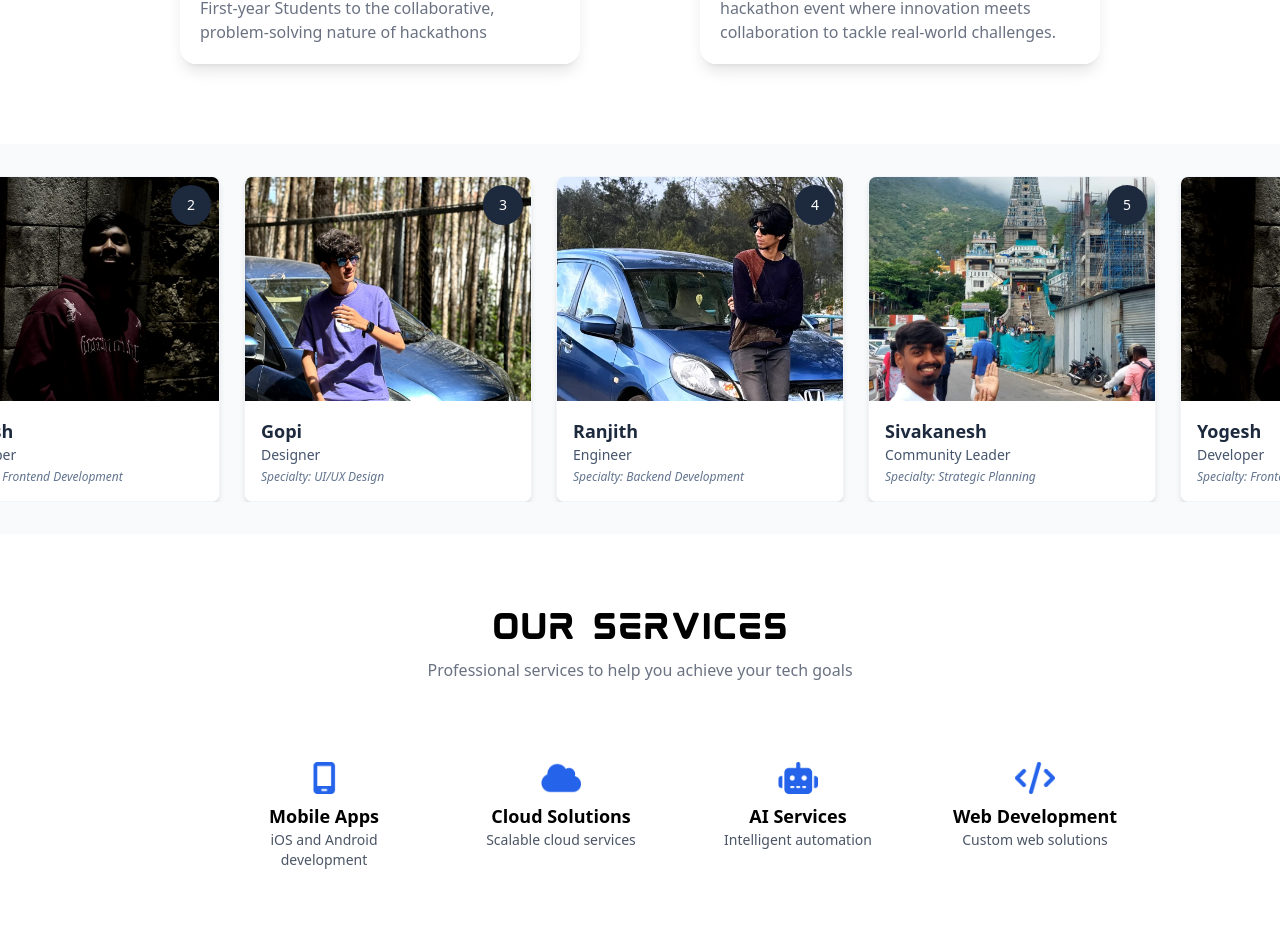
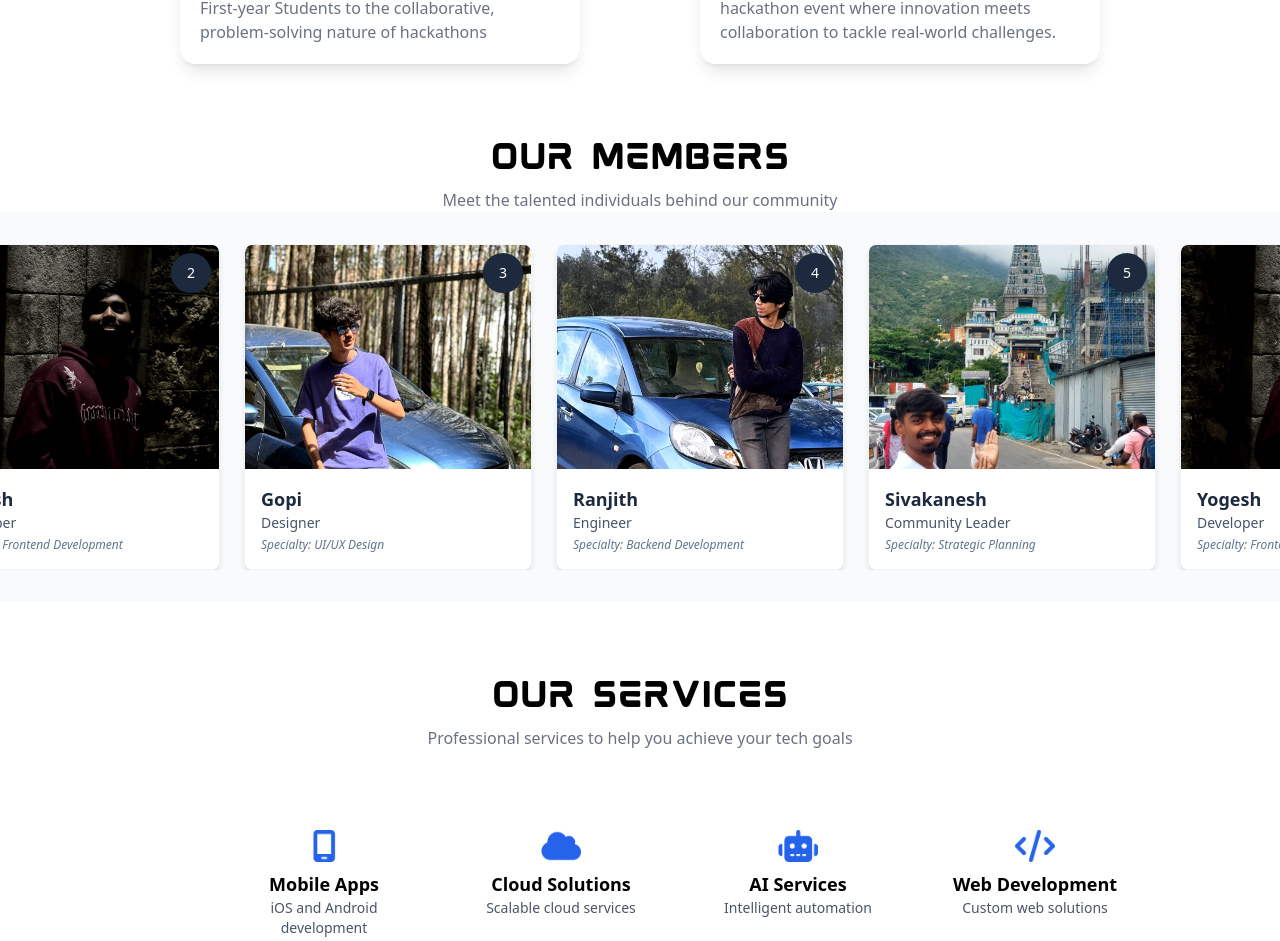
Before and after one commit to Kite-IPS/Ips_Portfolio, a React (Vite) app in the folder Client/: page / in a window 1280 px wide. Shown: the part 2792-3733 px from the top of the page. Built offline with nearby package versions, Linux system fonts and the light colour scheme.

Commit message:
code updated

```diff
--- a/Client/src/Pages/LandingPage.jsx
+++ b/Client/src/Pages/LandingPage.jsx
@@ -164,9 +164,11 @@ const LandingPage = () => {
                 </div>
 
 
-                <div className="mt-16 md:mt-20">
-                    <Member></Member>
-                </div>
+                <div id="members" className="mt-16 md:mt-20 ">
+    <h1 className='font-bold text-2xl md:text-3xl mokoto-text text-center'>Our Members</h1>
+    <p className='font-light text-base text-gray-500 mt-2 text-center'>Meet the talented individuals behind our community</p>
+    <Member />
+</div>
 
                 <div className="mt-16 md:mt-20">
                     <div className='w-[90%] md:w-[80%] mx-auto flex flex-col items-center justify-center'>
```
